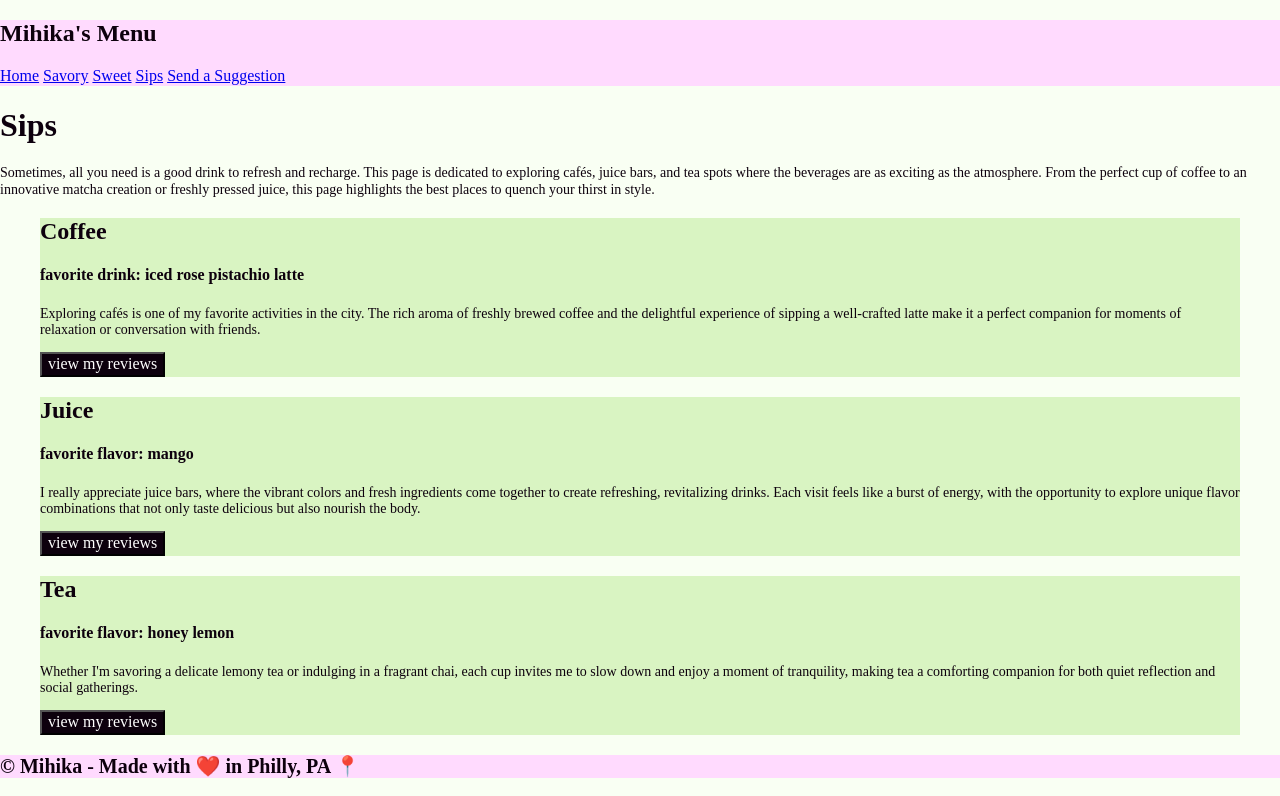
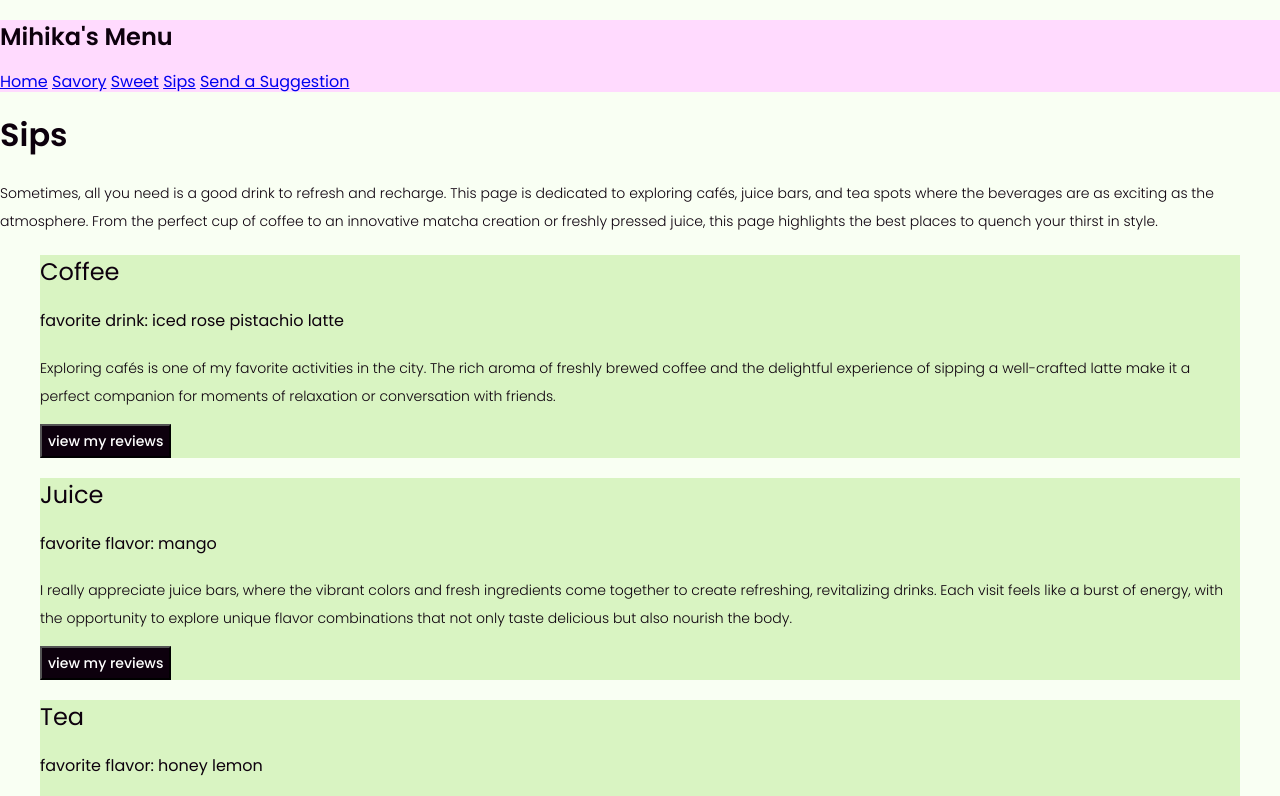
Before and after one commit to mihika613/idm221-mp3763, a plain HTML site: page IDM 221/html/main pages/sips.html in a window 1280 px wide. Shown: the top 796 px of the page. Drawn offline with Linux system fonts and the light colour scheme.

Commit message:
🎨 Added Fonts & Colors -> Variables
- Implemented fonts & styling
- changed colors to variables
- minor fixes

```diff
--- a/IDM 221/css/screen.css
+++ b/IDM 221/css/screen.css
@@ -1,48 +1,113 @@
+/* font implementation */
+
+@font-face {
+    font-family: 'Poppins';
+    src: url('../fonts/Poppins-Light.woff2') format('woff2');
+    font-weight: 300;
+    font-style: normal;
+}
+
+@font-face {
+    font-family: 'Poppins';
+    src: url('../fonts/Poppins-Regular.woff2') format('woff2');
+    font-weight: 400;
+    font-style: normal;
+}
+
+@font-face {
+    font-family: 'Poppins';
+    src: url('../fonts/Poppins-Medium.woff2') format('woff2');
+    font-weight: 500;
+    font-style: normal;
+}
+
+@font-face {
+    font-family: 'Poppins';
+    src: url('../fonts/Poppins-SemiBold.woff2') format('woff2');
+    font-weight: 600;
+    font-style: normal;
+}
+
+
+
+
 /* colors */
 
-.header{
-    background-color: #FFDAFE; /* light pink */
-    color: #0D000D;
+html {
+    --background-color: #F9FFF3;    /* mint green */
+    --figure-color: #D9F4C2;        /* matcha green */
+    --header-footer-color: #FFDAFE; /* bubblegum pink */
+    --star-fill-color: #FFCB5C;     /* nacho yellow */
+    --star-stroke-color: #C27400;   /* burnt orange */
+    --text-color: #0D000D;          /* berry black */
+    --button-text-color: #FFFFFF;   /* sugary white */
+    --link-color: #8D318B;          /* grape purple */
 }
 
 body {
-    background-color: #F9FFF3; /* light green */
-    color: #0D000D;
-   }
+    font-family: 'Poppins', Helvetica, sans-serif;
+    font-size: 16px;
+    background-color: var(--background-color);
+    color: var(--text-color);
+}
+
+.header{
+    background-color: var(--header-footer-color);
+    color: var(--text-color);
+}
 
 .footer{
-    background-color: #FFDAFE; /* light pink */
-    color: #0D000D;
+    background-color: var(--header-footer-color);
+    color: var(--text-color);
 }
 
 figure{
-    background-color: #D9F4C2; /* darker green */
-    color: #0D000D;
+    background-color: var(--figure-color);
+    color: var(--text-color);
+}
+
+button{
+    background-color: var(--text-color);
+    color: var(--button-text-color);
 }
 
 
-/* font size */
+
+
+/* font styling */
+
 h1{
-    font-size: 32px;
+    font-size: 2rem;
+    font-weight: 600;
+    line-height: 1.4;
 }
 
 h2{
-    font-size: 24px;
+    font-size: 1.5rem;
+    font-weight: 400;
+    line-height: 1.4;
 }
 
 h3{
-    font-size: 20px;
+    font-size: 1.25rem;
+    font-weight: 500;
+    line-height: 1.4;
 }
 
 h4{
-    font-size: 16px;
-}
-
-p{
-    font-size: 14px;
+    font-size: 1rem;
+    font-weight: 400;
+    line-height: 1.4;
 }
 
 button{
-    background-color: #0D000D; /* darker green */
-    color: #FFFFFF;
+    font-size: 0.875rem;
+    font-weight: 500;
+    line-height: 2;
 }
+
+p, li{
+    font-size: 0.875rem;
+    font-weight: 300;
+    line-height: 2;
+}
```
Also changed, not shown: IDM 221/html/main pages/index.html (+2 -2 lines), IDM 221/fonts/Poppins-Light.woff2 (added), IDM 221/fonts/Poppins-Medium.woff2 (added), IDM 221/fonts/Poppins-Regular.woff2 (added), IDM 221/fonts/Poppins-SemiBold.woff2 (added), 4 other files.
